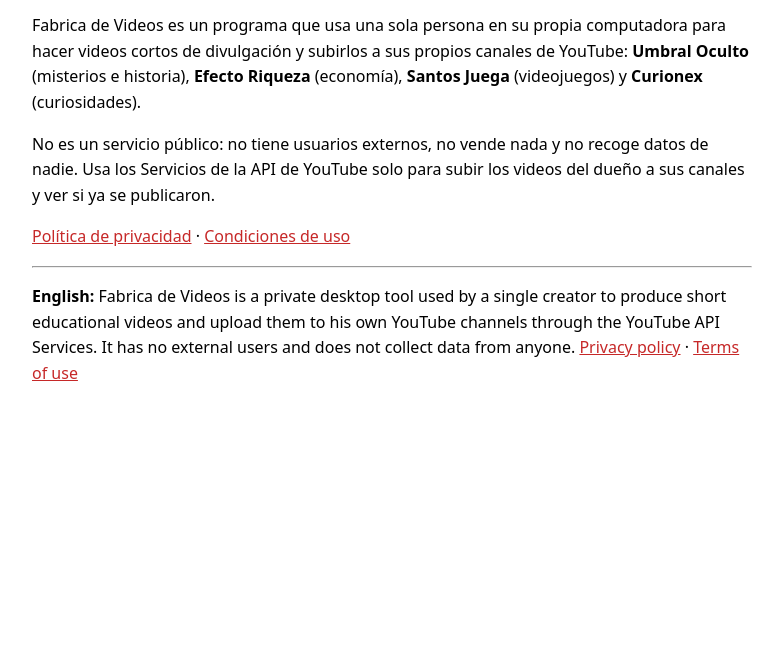
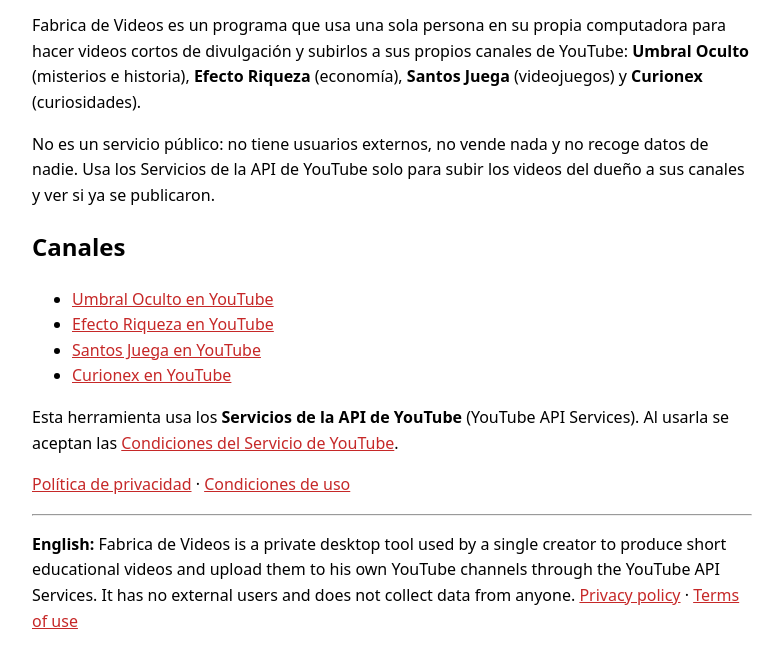
Before and after one commit to andressantosvfx/fabrica-de-videos-app, a plain HTML site: page index.html in a window 1280 px wide. Shown: the part 137-802 px from the top of the page, without its empty margins (248-1031 px from the left). Drawn offline with Linux system fonts and the light colour scheme.

Commit message:
Inicio: los cuatro canales y el aviso de los Servicios de la API de YouTube
Co-Authored-By: Claude Opus 5.5 <noreply@anthropic.com>

```diff
--- a/index.html
+++ b/index.html
@@ -23,6 +23,17 @@ divulgación y subirlos a sus propios canales de YouTube: <strong>Umbral Oculto<
 <p>No es un servicio público: no tiene usuarios externos, no vende nada y no recoge datos de nadie.
 Usa los Servicios de la API de YouTube solo para subir los videos del dueño a sus canales y ver si ya se publicaron.</p>
 
+<h2>Canales</h2>
+<ul>
+  <li><a href="https://www.youtube.com/@UmbralOculto_TV">Umbral Oculto en YouTube</a></li>
+  <li><a href="https://www.youtube.com/@EfectoRiqueza_TV">Efecto Riqueza en YouTube</a></li>
+  <li><a href="https://www.youtube.com/@SantosJuega_TV">Santos Juega en YouTube</a></li>
+  <li><a href="https://www.youtube.com/@Curionex_Datos">Curionex en YouTube</a></li>
+</ul>
+
+<p class="api">Esta herramienta usa los <strong>Servicios de la API de YouTube</strong> (YouTube API Services).
+Al usarla se aceptan las <a href="https://www.youtube.com/t/terms">Condiciones del Servicio de YouTube</a>.</p>
+
 <p><a href="privacidad.html">Política de privacidad</a> · <a href="condiciones.html">Condiciones de uso</a></p>
 
 <hr>
```
